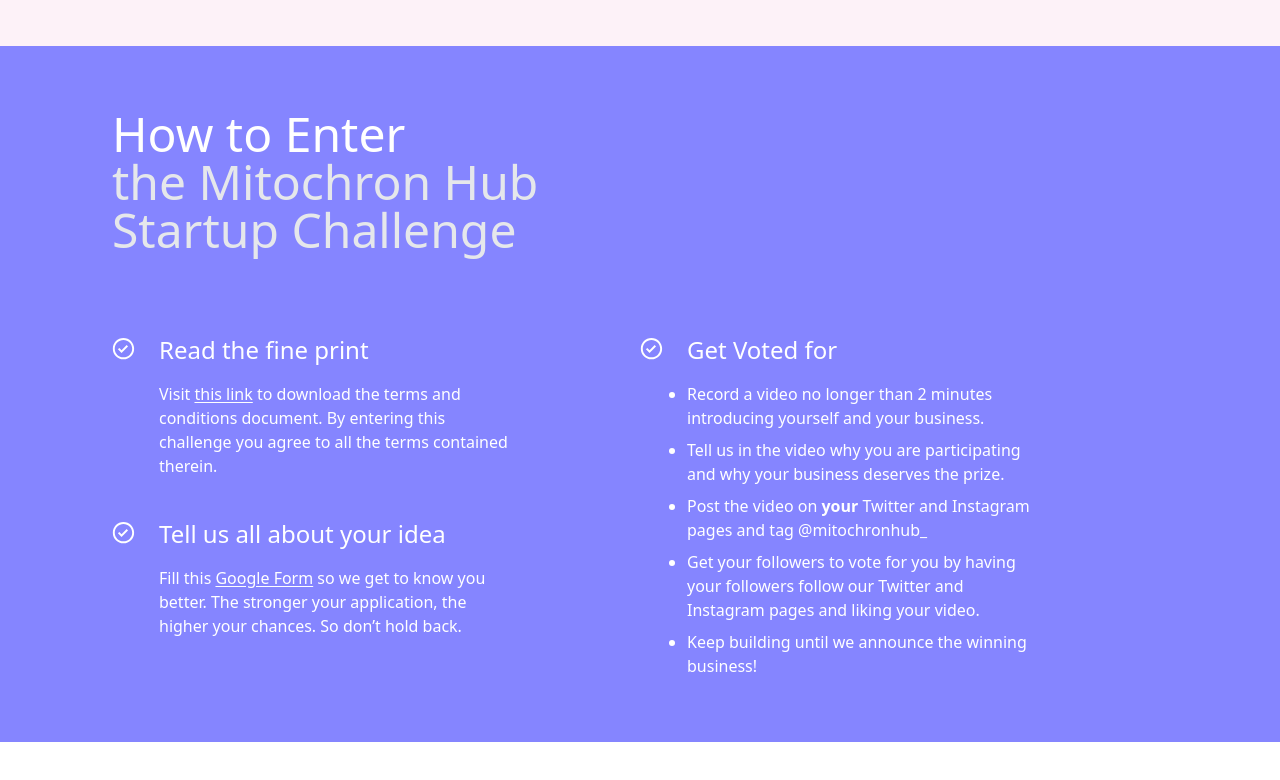
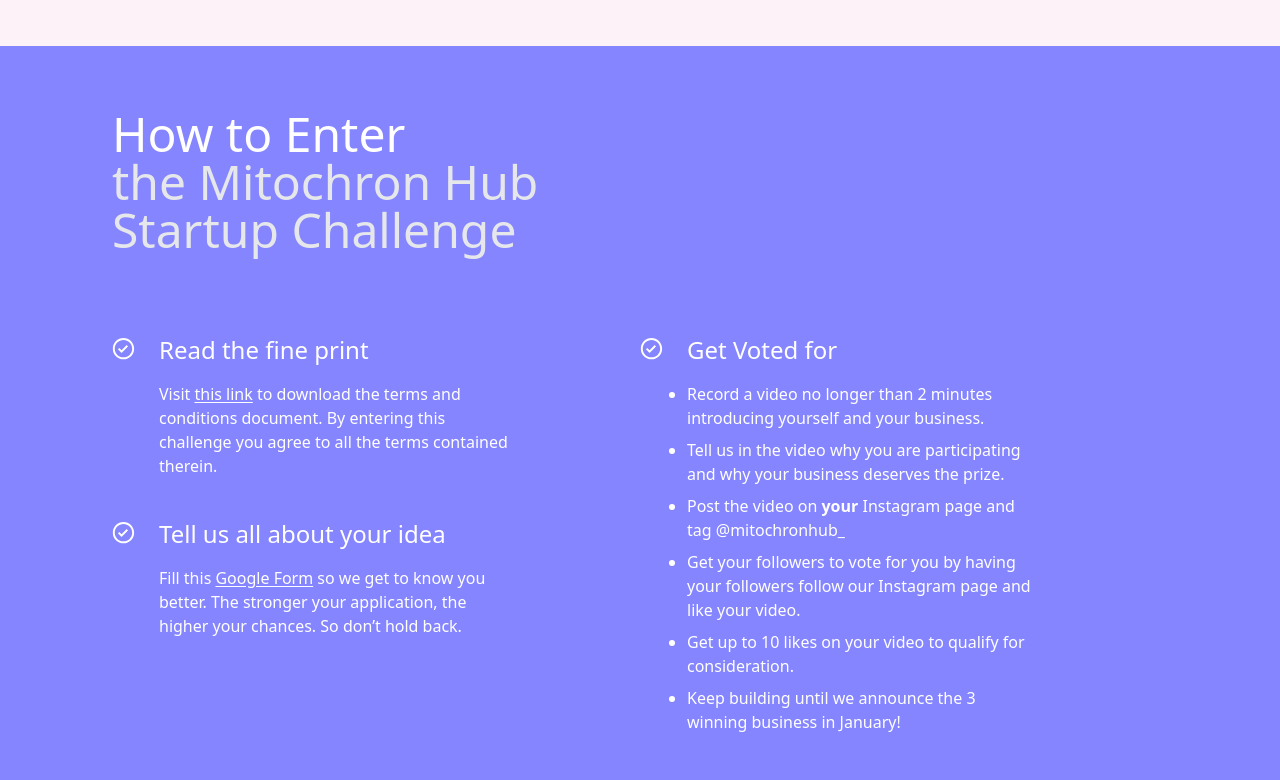
Before and after one commit to letroot/mitochron-clng, a Vue app: page / in a window 1280 px wide. Shown: the part 2498-3278 px from the top of the page. Before the commit the page ends 3240 px from the top, so only its background shows below. Built offline with nearby package versions, Linux system fonts and the light colour scheme.

Commit message:
insert header footer

```diff
--- a/src/components/Landing.vue
+++ b/src/components/Landing.vue
@@ -154,9 +154,10 @@
                   <ul class="list-disc space-y-2">
                     <li>Record a video no longer than 2 minutes introducing yourself and your business.</li>
                     <li>Tell us in the video why you are participating and why your business deserves the prize.</li>
-                    <li>Post the video on <span class="font-semibold">your</span> Twitter and Instagram pages and tag @mitochronhub_</li>
-                    <li>Get your followers to vote for you by having your followers follow our Twitter and Instagram pages and liking your video.</li>
-                    <li>Keep building until we announce the winning business!</li>
+                    <li>Post the video on <span class="font-semibold">your</span> Instagram page and tag @mitochronhub_</li>
+                    <li>Get your followers to vote for you by having your followers follow our Instagram page and like your video.</li>
+                    <li>Get up to 10 likes on your video to qualify for consideration.</li>
+                    <li>Keep building until we announce the 3 winning business in January!</li>
 
                   </ul>
 
```
Also changed, not shown: 1 other file (tests, documents, lock files or other folders).
